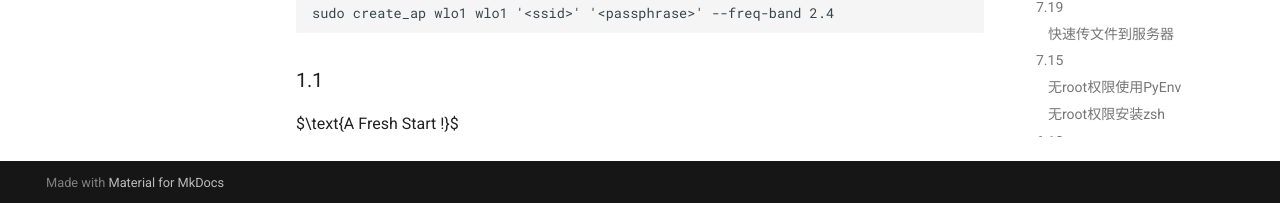
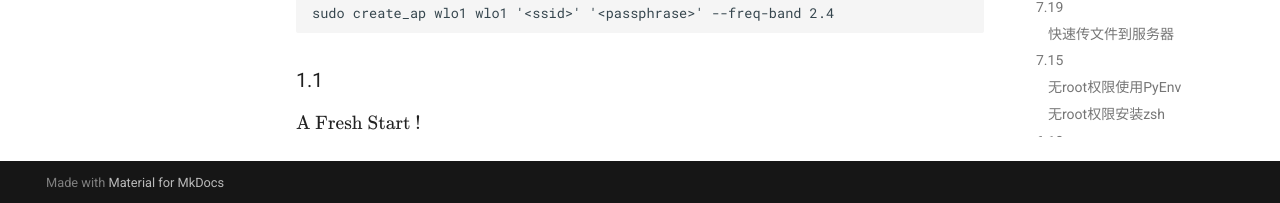
Before and after one commit to Jerry-Terrasse/journal, an MkDocs documentation site: the page built from docs/2024.md, in a window 1280 px wide and 900 px high, scrolled down 10911 px. Shown: the part 694-897 px from the top of the window. Built offline with MkDocs 1.6.1 and Material for MkDocs 9.7.7, drawn with Linux system fonts in a browser that asks for light colours; comment, search, counter and statistics services are not loaded; part of the change alters nothing that is shown.

Commit message:
support LaTex

```diff
--- /dev/null
+++ b/docs/javascripts/katex.js
@@ -0,0 +1,10 @@
+document$.subscribe(({ body }) => {
+    renderMathInElement(body, {
+        delimiters: [
+            { left: "$$", right: "$$", display: true },
+            { left: "$", right: "$", display: false },
+            { left: "\\(", right: "\\)", display: false },
+            { left: "\\[", right: "\\]", display: true }
+        ],
+    })
+})
--- a/mkdocs.yml
+++ b/mkdocs.yml
@@ -1,10 +1,22 @@
 site_name: Journal of Terrasse
 repo_url: https://github.com/Jerry-Terrasse/journal
+
 theme:
   name: material
   palette:
     primary: white
 
+# KaTex
+markdown_extensions:
+  - pymdownx.arithmatex:
+      generic: true
+extra_javascript:
+  - javascripts/katex.js
+  - https://unpkg.com/katex@0/dist/katex.min.js
+  - https://unpkg.com/katex@0/dist/contrib/auto-render.min.js
+extra_css:
+  - https://unpkg.com/katex@0/dist/katex.min.css
+
 nav:
   - 2024: 2024.md
   - 2023: 2023.md
```
Also changed, not shown: 1 other file.
